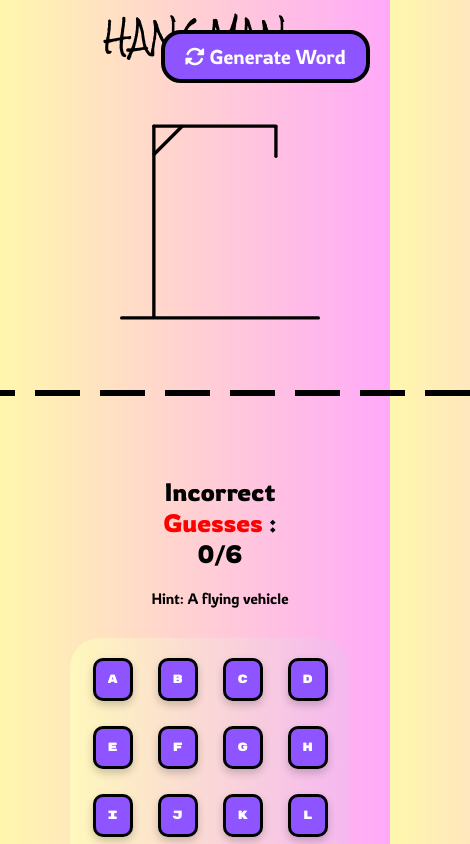
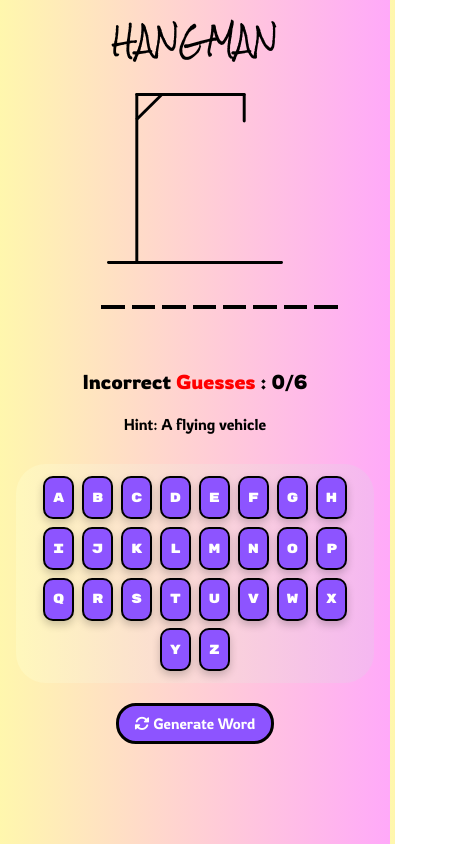
Before and after one commit to DipamPradhan/HangmanJS, a plain HTML site: page index.html in a window 390 px wide. Both pictures are taken after a click on the button "Generate Word". Shown: the top 844 px of the page, 470 px wide, since content can reach past the window. Drawn offline with Linux system fonts and the light colour scheme.

Commit message:
style: make layout responsive on mobile screens

```diff
--- a/style.css
+++ b/style.css
@@ -459,6 +459,135 @@
 
 }
 
+@media (max-width: 600px) {
+    body{
+        overflow-x: hidden;
+    }
+
+    .header {
+        margin-top: 8px;
+    }
+
+    h1 {
+        font-size: clamp(22px, 7vw, 32px);
+    }
+
+    .generate {
+        position: relative;
+        top: auto;
+        right: auto;
+        width: 100%;
+        display: flex;
+        justify-content: center;
+        margin: 10px 0 0;
+    }
+
+    .generate button {
+        font-size: 15px;
+        padding: 8px 16px;
+        border-width: 3px;
+    }
+
+    .upperContainer {
+        margin-top: 20px;
+    }
+
+    .hangmanImage {
+        margin-left: 0;
+    }
+
+    #hangmanImage {
+        width: clamp(140px, 45vw, 200px);
+        height: auto;
+        max-width: 100%;
+    }
+
+    .upperContainer .word {
+        width: 90vw;
+        left: 0;
+    }
+
+    .upperContainer .word ul {
+        gap: clamp(4px, 1.8vw, 8px);
+        margin-bottom: 20px;
+    }
+
+    .upperContainer .word ul li {
+        width: clamp(18px, 6vw, 45px);
+        height: clamp(28px, 8vw, 60px);
+        font-size: clamp(14px, 5.5vw, 50px);
+        border-bottom-width: 4px;
+    }
+
+    .container {
+        padding: 10px;
+    }
+
+    .container .contents {
+        width: 100%;
+        margin: 10px 0;
+        text-align: center;
+    }
+
+    .container .keyboard {
+        width: fit-content;
+        max-width: 92vw;
+        margin: 20px auto 0;
+        gap: clamp(4px, 2vw, 8px);
+        padding: 12px 8px;
+    }
+
+    .keyboard button {
+        flex-basis: clamp(26px, 8vw, 40px);
+        height: clamp(36px, 11vw, 50px);
+        font-size: clamp(10px, 3.4vw, 15px);
+        border-width: 2px;
+    }
+
+    .contents .incorrectGuess {
+        font-size: 20px;
+    }
+
+    .contents .hint {
+        font-size: clamp(13px, 4vw, 18px);
+    }
+
+    .answer,
+    .notGenerated {
+        width: 92vw;
+        max-width: 420px;
+        padding: 15px;
+        font-size: 16px;
+        text-align: center;
+    }
+
+    .answer img {
+        width: auto;
+        height: auto;
+        max-width: 80%;
+        max-height: 220px;
+    }
+
+    .playAgain {
+        font-size: 18px;
+        margin-top: 20px;
+    }
+}
+
+@media (max-width: 380px) {
+    .upperContainer .word ul li {
+        width: clamp(15px, 5.5vw, 45px);
+        height: clamp(24px, 7vw, 60px);
+        font-size: clamp(12px, 5vw, 50px);
+    }
+
+    .keyboard button {
+        flex-basis: clamp(22px, 7.5vw, 40px);
+        height: clamp(32px, 10vw, 50px);
+        font-size: clamp(9px, 3vw, 15px);
+    }
+}
+
 
 
 /* @media (max-width: 768px) {
```
